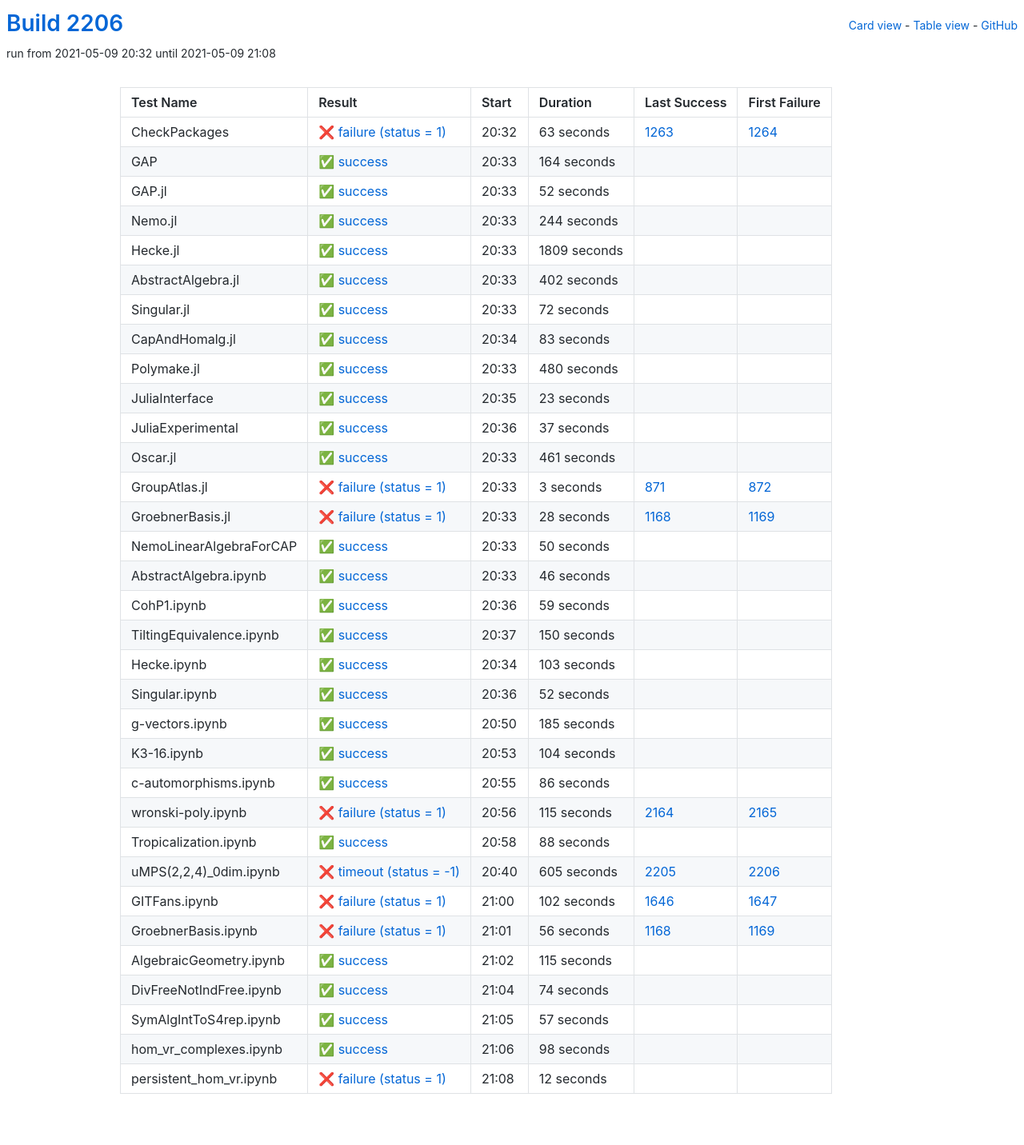
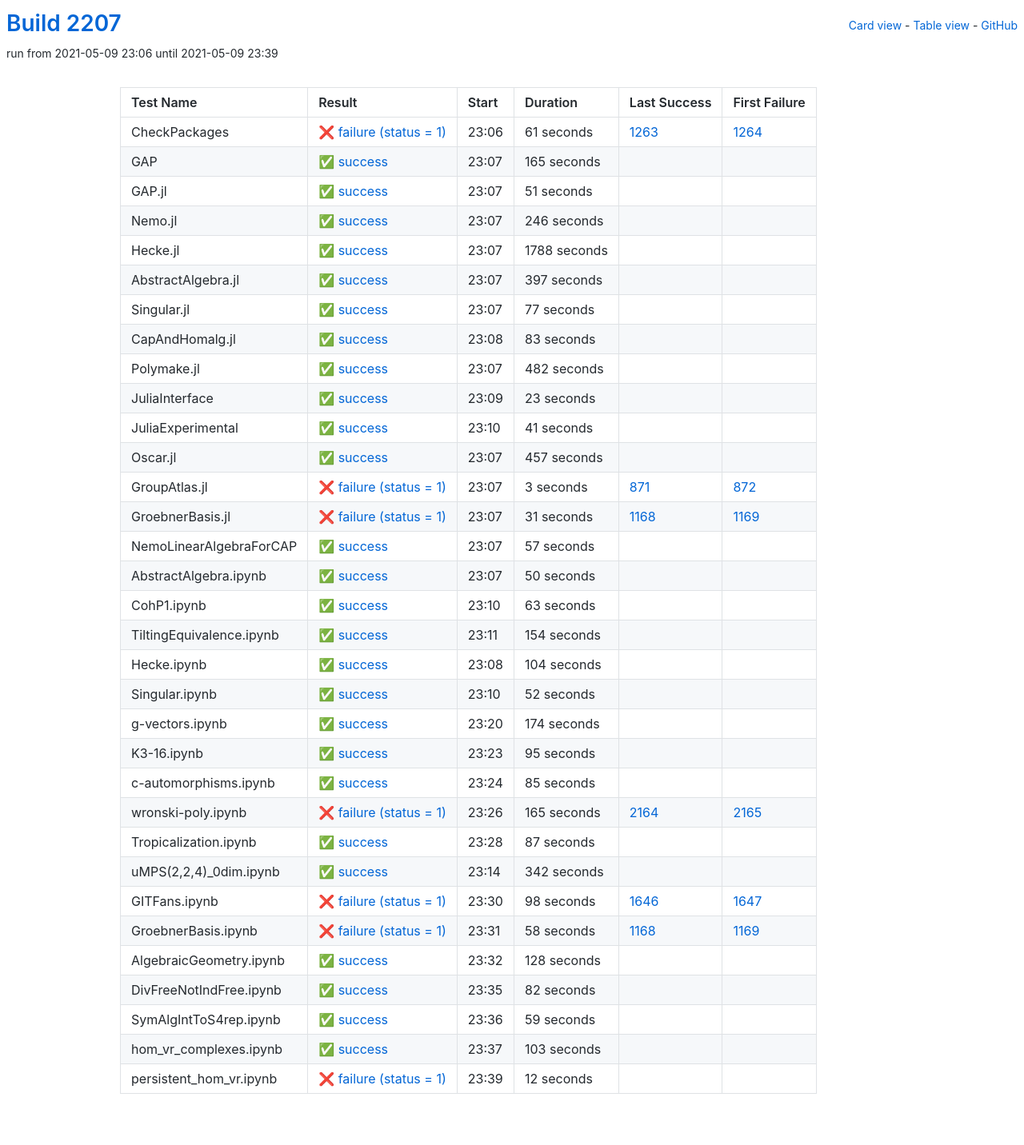
Before and after one commit to oscar-system/oscar-ci-status-stable, a Jekyll site: the page built from table.html, in a window 1280 px wide. Shown: the whole page at 80% size. Built offline with Jekyll 4.4.1, drawn with Linux system fonts in a browser that asks for light colours.

Commit message:
Build #2207

```diff
--- a/_data/ci.yml
+++ b/_data/ci.yml
@@ -1,6 +1,6 @@
 ---
-build: 2206
-build_url: https://oscarci.mathematik.uni-kl.de/job/oscar-stable/2206/
+build: 2207
+build_url: https://oscarci.mathematik.uni-kl.de/job/oscar-stable/2207/
 job: oscar-stable
 organization: oscar-system
 repo: oscar-ci-status-stable
@@ -8,92 +8,92 @@ repourl: https://github.com/oscar-system/oscar-ci-status-stable
 tests:
 - name: CheckPackages
   id: checkpackages
-  log: https://oscarci.mathematik.uni-kl.de/job/oscar-stable/2206/artifact/logs/build-2206/CheckPackages.log
-  start: 2021-05-09 20:32
+  log: https://oscarci.mathematik.uni-kl.de/job/oscar-stable/2207/artifact/logs/build-2207/CheckPackages.log
+  start: 2021-05-09 23:06
   success: false
   exitcode: 1
   status: failure
-  duration: 63
+  duration: 61
   last_success: 1263
   last_success_url: https://oscarci.mathematik.uni-kl.de/job/oscar-stable/1263/
   first_failure: 1264
   first_failure_url: https://oscarci.mathematik.uni-kl.de/job/oscar-stable/1264/
 - name: GAP
   id: gap
-  log: https://oscarci.mathematik.uni-kl.de/job/oscar-stable/2206/artifact/logs/build-2206/GAP.log
-  start: 2021-05-09 20:33
+  log: https://oscarci.mathematik.uni-kl.de/job/oscar-stable/2207/artifact/logs/build-2207/GAP.log
+  start: 2021-05-09 23:07
   success: true
   exitcode: 0
   status: success
-  duration: 164
+  duration: 165
   last_success: false
   last_success_url:
   first_failure: false
   first_failure_url:
 - name: GAP.jl
   id: gap-jl
-  log: https://oscarci.mathematik.uni-kl.de/job/oscar-stable/2206/artifact/logs/build-2206/GAP.jl.log
-  start: 2021-05-09 20:33
+  log: https://oscarci.mathematik.uni-kl.de/job/oscar-stable/2207/artifact/logs/build-2207/GAP.jl.log
+  start: 2021-05-09 23:07
   success: true
   exitcode: 0
   status: success
-  duration: 52
+  duration: 51
   last_success: false
   last_success_url:
   first_failure: false
   first_failure_url:
 - name: Nemo.jl
   id: nemo-jl
-  log: https://oscarci.mathematik.uni-kl.de/job/oscar-stable/2206/artifact/logs/build-2206/Nemo.jl.log
-  start: 2021-05-09 20:33
+  log: https://oscarci.mathematik.uni-kl.de/job/oscar-stable/2207/artifact/logs/build-2207/Nemo.jl.log
+  start: 2021-05-09 23:07
   success: true
   exitcode: 0
   status: success
-  duration: 244
+  duration: 246
   last_success: false
   last_success_url:
   first_failure: false
   first_failure_url:
 - name: Hecke.jl
   id: hecke-jl
-  log: https://oscarci.mathematik.uni-kl.de/job/oscar-stable/2206/artifact/logs/build-2206/Hecke.jl.log
-  start: 2021-05-09 20:33
+  log: https://oscarci.mathematik.uni-kl.de/job/oscar-stable/2207/artifact/logs/build-2207/Hecke.jl.log
+  start: 2021-05-09 23:07
   success: true
   exitcode: 0
   status: success
-  duration: 1809
+  duration: 1788
   last_success: false
   last_success_url:
   first_failure: false
   first_failure_url:
 - name: AbstractAlgebra.jl
   id: abstractalgebra-jl
-  log: https://oscarci.mathematik.uni-kl.de/job/oscar-stable/2206/artifact/logs/build-2206/AbstractAlgebra.jl.log
-  start: 2021-05-09 20:33
+  log: https://oscarci.mathematik.uni-kl.de/job/oscar-stable/2207/artifact/logs/build-2207/AbstractAlgebra.jl.log
+  start: 2021-05-09 23:07
   success: true
   exitcode: 0
   status: success
-  duration: 402
+  duration: 397
   last_success: false
   last_success_url:
   first_failure: false
   first_failure_url:
 - name: Singular.jl
   id: singular-jl
-  log: https://oscarci.mathematik.uni-kl.de/job/oscar-stable/2206/artifact/logs/build-2206/Singular.jl.log
-  start: 2021-05-09 20:33
+  log: https://oscarci.mathematik.uni-kl.de/job/oscar-stable/2207/artifact/logs/build-2207/Singular.jl.log
+  start: 2021-05-09 23:07
   success: true
   exitcode: 0
   status: success
-  duration: 72
+  duration: 77
   last_success: false
   last_success_url:
   first_failure: false
   first_failure_url:
 - name: CapAndHomalg.jl
   id: capandhomalg-jl
-  log: https://oscarci.mathematik.uni-kl.de/job/oscar-stable/2206/artifact/logs/build-2206/CapAndHomalg.jl.log
-  start: 2021-05-09 20:34
+  log: https://oscarci.mathematik.uni-kl.de/job/oscar-stable/2207/artifact/logs/build-2207/CapAndHomalg.jl.log
+  start: 2021-05-09 23:08
   success: true
   exitcode: 0
   status: success
@@ -104,20 +104,20 @@ tests:
   first_failure_url:
 - name: Polymake.jl
   id: polymake-jl
-  log: https://oscarci.mathematik.uni-kl.de/job/oscar-stable/2206/artifact/logs/build-2206/Polymake.jl.log
-  start: 2021-05-09 20:33
+  log: https://oscarci.mathematik.uni-kl.de/job/oscar-stable/2207/artifact/logs/build-2207/Polymake.jl.log
+  start: 2021-05-09 23:07
   success: true
   exitcode: 0
   status: success
-  duration: 480
+  duration: 482
   last_success: false
   last_success_url:
   first_failure: false
   first_failure_url:
 - name: JuliaInterface
   id: juliainterface
-  log: https://oscarci.mathematik.uni-kl.de/job/oscar-stable/2206/artifact/logs/build-2206/JuliaInterface.log
-  start: 2021-05-09 20:35
+  log: https://oscarci.mathematik.uni-kl.de/job/oscar-stable/2207/artifact/logs/build-2207/JuliaInterface.log
+  start: 2021-05-09 23:09
   success: true
   exitcode: 0
   status: success
@@ -128,32 +128,32 @@ tests:
   first_failure_url:
 - name: JuliaExperimental
   id: juliaexperimental
-  log: https://oscarci.mathematik.uni-kl.de/job/oscar-stable/2206/artifact/logs/build-2206/JuliaExperimental.log
-  start: 2021-05-09 20:36
+  log: https://oscarci.mathematik.uni-kl.de/job/oscar-stable/2207/artifact/logs/build-2207/JuliaExperimental.log
+  start: 2021-05-09 23:10
   success: true
   exitcode: 0
   status: success
-  duration: 37
+  duration: 41
   last_success: false
   last_success_url:
   first_failure: false
   first_failure_url:
 - name: Oscar.jl
   id: oscar-jl
-  log: https://oscarci.mathematik.uni-kl.de/job/oscar-stable/2206/artifact/logs/build-2206/Oscar.jl.log
-  start: 2021-05-09 20:33
+  log: https://oscarci.mathematik.uni-kl.de/job/oscar-stable/2207/artifact/logs/build-2207/Oscar.jl.log
+  start: 2021-05-09 23:07
   success: true
   exitcode: 0
   status: success
-  duration: 461
+  duration: 457
   last_success: false
   last_success_url:
   first_failure: false
   first_failure_url:
 - name: GroupAtlas.jl
   id: groupatlas-jl
-  log: https://oscarci.mathematik.uni-kl.de/job/oscar-stable/2206/artifact/logs/build-2206/GroupAtlas.jl.log
-  start: 2021-05-09 20:33
+  log: https://oscarci.mathematik.uni-kl.de/job/oscar-stable/2207/artifact/logs/build-2207/GroupAtlas.jl.log
+  start: 2021-05-09 23:07
   success: false
   exitcode: 1
   status: failure
@@ -164,20 +164,32 @@ tests:
   first_failure_url: https://oscarci.mathematik.uni-kl.de/job/oscar-stable/872/
 - name: GroebnerBasis.jl
   id: groebnerbasis-jl
-  log: https://oscarci.mathematik.uni-kl.de/job/oscar-stable/2206/artifact/logs/build-2206/GroebnerBasis.jl.log
-  start: 2021-05-09 20:33
+  log: https://oscarci.mathematik.uni-kl.de/job/oscar-stable/2207/artifact/logs/build-2207/GroebnerBasis.jl.log
+  start: 2021-05-09 23:07
   success: false
   exitcode: 1
   status: failure
-  duration: 28
+  duration: 31
   last_success: 1168
   last_success_url: https://oscarci.mathematik.uni-kl.de/job/oscar-stable/1168/
   first_failure: 1169
   first_failure_url: https://oscarci.mathematik.uni-kl.de/job/oscar-stable/1169/
 - name: NemoLinearAlgebraForCAP
   id: nemolinearalgebraforcap
-  log: https://oscarci.mathematik.uni-kl.de/job/oscar-stable/2206/artifact/logs/build-2206/NemoLinearAlgebraForCAP.log
-  start: 2021-05-09 20:33
+  log: https://oscarci.mathematik.uni-kl.de/job/oscar-stable/2207/artifact/logs/build-2207/NemoLinearAlgebraForCAP.log
+  start: 2021-05-09 23:07
+  success: true
+  exitcode: 0
+  status: success
+  duration: 57
+  last_success: false
+  last_success_url:
+  first_failure: false
+  first_failure_url:
+- name: AbstractAlgebra.ipynb
+  id: abstractalgebra-ipynb
+  log: https://oscarci.mathematik.uni-kl.de/job/oscar-stable/2207/artifact/logs/build-2207/AbstractAlgebra.ipynb.log
+  start: 2021-05-09 23:07
   success: true
   exitcode: 0
   status: success
@@ -186,58 +198,46 @@ tests:
   last_success_url:
   first_failure: false
   first_failure_url:
-- name: AbstractAlgebra.ipynb
-  id: abstractalgebra-ipynb
-  log: https://oscarci.mathematik.uni-kl.de/job/oscar-stable/2206/artifact/logs/build-2206/AbstractAlgebra.ipynb.log
-  start: 2021-05-09 20:33
+- name: CohP1.ipynb
+  id: cohp1-ipynb
+  log: https://oscarci.mathematik.uni-kl.de/job/oscar-stable/2207/artifact/logs/build-2207/CohP1.ipynb.log
+  start: 2021-05-09 23:10
   success: true
   exitcode: 0
   status: success
-  duration: 46
-  last_success: false
-  last_success_url:
-  first_failure: false
-  first_failure_url:
-- name: CohP1.ipynb
-  id: cohp1-ipynb
-  log: https://oscarci.mathematik.uni-kl.de/job/oscar-stable/2206/artifact/logs/build-2206/CohP1.ipynb.log
-  start: 2021-05-09 20:36
-  success: true
-  exitcode: 0
-  status: success
-  duration: 59
+  duration: 63
   last_success: false
   last_success_url:
   first_failure: false
   first_failure_url:
 - name: TiltingEquivalence.ipynb
   id: tiltingequivalence-ipynb
-  log: https://oscarci.mathematik.uni-kl.de/job/oscar-stable/2206/artifact/logs/build-2206/TiltingEquivalence.ipynb.log
-  start: 2021-05-09 20:37
+  log: https://oscarci.mathematik.uni-kl.de/job/oscar-stable/2207/artifact/logs/build-2207/TiltingEquivalence.ipynb.log
+  start: 2021-05-09 23:11
   success: true
   exitcode: 0
   status: success
-  duration: 150
+  duration: 154
   last_success: false
   last_success_url:
   first_failure: false
   first_failure_url:
 - name: Hecke.ipynb
   id: hecke-ipynb
-  log: https://oscarci.mathematik.uni-kl.de/job/oscar-stable/2206/artifact/logs/build-2206/Hecke.ipynb.log
-  start: 2021-05-09 20:34
+  log: https://oscarci.mathematik.uni-kl.de/job/oscar-stable/2207/artifact/logs/build-2207/Hecke.ipynb.log
+  start: 2021-05-09 23:08
   success: true
   exitcode: 0
   status: success
-  duration: 103
+  duration: 104
   last_success: false
   last_success_url:
   first_failure: false
   first_failure_url:
 - name: Singular.ipynb
   id: singular-ipynb
-  log: https://oscarci.mathematik.uni-kl.de/job/oscar-stable/2206/artifact/logs/build-2206/Singular.ipynb.log
-  start: 2021-05-09 20:36
+  log: https://oscarci.mathematik.uni-kl.de/job/oscar-stable/2207/artifact/logs/build-2207/Singular.ipynb.log
+  start: 2021-05-09 23:10
   success: true
   exitcode: 0
   status: success
@@ -248,152 +248,152 @@ tests:
   first_failure_url:
 - name: g-vectors.ipynb
   id: g-vectors-ipynb
-  log: https://oscarci.mathematik.uni-kl.de/job/oscar-stable/2206/artifact/logs/build-2206/g-vectors.ipynb.log
-  start: 2021-05-09 20:50
+  log: https://oscarci.mathematik.uni-kl.de/job/oscar-stable/2207/artifact/logs/build-2207/g-vectors.ipynb.log
+  start: 2021-05-09 23:20
   success: true
   exitcode: 0
   status: success
-  duration: 185
+  duration: 174
   last_success: false
   last_success_url:
   first_failure: false
   first_failure_url:
 - name: K3-16.ipynb
   id: k3-16-ipynb
-  log: https://oscarci.mathematik.uni-kl.de/job/oscar-stable/2206/artifact/logs/build-2206/K3-16.ipynb.log
-  start: 2021-05-09 20:53
+  log: https://oscarci.mathematik.uni-kl.de/job/oscar-stable/2207/artifact/logs/build-2207/K3-16.ipynb.log
+  start: 2021-05-09 23:23
   success: true
   exitcode: 0
   status: success
-  duration: 104
+  duration: 95
   last_success: false
   last_success_url:
   first_failure: false
   first_failure_url:
 - name: c-automorphisms.ipynb
   id: c-automorphisms-ipynb
-  log: https://oscarci.mathematik.uni-kl.de/job/oscar-stable/2206/artifact/logs/build-2206/c-automorphisms.ipynb.log
-  start: 2021-05-09 20:55
+  log: https://oscarci.mathematik.uni-kl.de/job/oscar-stable/2207/artifact/logs/build-2207/c-automorphisms.ipynb.log
+  start: 2021-05-09 23:24
   success: true
   exitcode: 0
   status: success
-  duration: 86
+  duration: 85
   last_success: false
   last_success_url:
   first_failure: false
   first_failure_url:
 - name: wronski-poly.ipynb
   id: wronski-poly-ipynb
-  log: https://oscarci.mathematik.uni-kl.de/job/oscar-stable/2206/artifact/logs/build-2206/wronski-poly.ipynb.log
-  start: 2021-05-09 20:56
+  log: https://oscarci.mathematik.uni-kl.de/job/oscar-stable/2207/artifact/logs/build-2207/wronski-poly.ipynb.log
+  start: 2021-05-09 23:26
   success: false
   exitcode: 1
   status: failure
-  duration: 115
+  duration: 165
   last_success: 2164
   last_success_url: https://oscarci.mathematik.uni-kl.de/job/oscar-stable/2164/
   first_failure: 2165
   first_failure_url: https://oscarci.mathematik.uni-kl.de/job/oscar-stable/2165/
 - name: Tropicalization.ipynb
   id: tropicalization-ipynb
-  log: https://oscarci.mathematik.uni-kl.de/job/oscar-stable/2206/artifact/logs/build-2206/Tropicalization.ipynb.log
-  start: 2021-05-09 20:58
+  log: https://oscarci.mathematik.uni-kl.de/job/oscar-stable/2207/artifact/logs/build-2207/Tropicalization.ipynb.log
+  start: 2021-05-09 23:28
   success: true
   exitcode: 0
   status: success
-  duration: 88
+  duration: 87
   last_success: false
   last_success_url:
   first_failure: false
   first_failure_url:
 - name: uMPS(2,2,4)_0dim.ipynb
   id: umps-2-2-4-0dim-ipynb
-  log: https://oscarci.mathematik.uni-kl.de/job/oscar-stable/2206/artifact/logs/build-2206/uMPS-2-2-4-_0dim.ipynb.log
-  start: 2021-05-09 20:40
-  success: false
-  exitcode: -1
-  status: timeout
-  duration: 605
-  last_success: 2205
-  last_success_url: https://oscarci.mathematik.uni-kl.de/job/oscar-stable/2205/
-  first_failure: 2206
-  first_failure_url: https://oscarci.mathematik.uni-kl.de/job/oscar-stable/2206/
+  log: https://oscarci.mathematik.uni-kl.de/job/oscar-stable/2207/artifact/logs/build-2207/uMPS-2-2-4-_0dim.ipynb.log
+  start: 2021-05-09 23:14
+  success: true
+  exitcode: 0
+  status: success
+  duration: 342
+  last_success: false
+  last_success_url:
+  first_failure: false
+  first_failure_url:
 - name: GITFans.ipynb
   id: gitfans-ipynb
-  log: https://oscarci.mathematik.uni-kl.de/job/oscar-stable/2206/artifact/logs/build-2206/GITFans.ipynb.log
-  start: 2021-05-09 21:00
+  log: https://oscarci.mathematik.uni-kl.de/job/oscar-stable/2207/artifact/logs/build-2207/GITFans.ipynb.log
+  start: 2021-05-09 23:30
   success: false
   exitcode: 1
   status: failure
-  duration: 102
+  duration: 98
   last_success: 1646
   last_success_url: https://oscarci.mathematik.uni-kl.de/job/oscar-stable/1646/
   first_failure: 1647
   first_failure_url: https://oscarci.mathematik.uni-kl.de/job/oscar-stable/1647/
 - name: GroebnerBasis.ipynb
   id: groebnerbasis-ipynb
-  log: https://oscarci.mathematik.uni-kl.de/job/oscar-stable/2206/artifact/logs/build-2206/GroebnerBasis.ipynb.log
-  start: 2021-05-09 21:01
+  log: https://oscarci.mathematik.uni-kl.de/job/oscar-stable/2207/artifact/logs/build-2207/GroebnerBasis.ipynb.log
+  start: 2021-05-09 23:31
   success: false
   exitcode: 1
   status: failure
-  duration: 56
+  duration: 58
   last_success: 1168
   last_success_url: https://oscarci.mathematik.uni-kl.de/job/oscar-stable/1168/
   first_failure: 1169
   first_failure_url: https://oscarci.mathematik.uni-kl.de/job/oscar-stable/1169/
 - name: AlgebraicGeometry.ipynb
   id: algebraicgeometry-ipynb
-  log: https://oscarci.mathematik.uni-kl.de/job/oscar-stable/2206/artifact/logs/build-2206/AlgebraicGeometry.ipynb.log
-  start: 2021-05-09 21:02
+  log: https://oscarci.mathematik.uni-kl.de/job/oscar-stable/2207/artifact/logs/build-2207/AlgebraicGeometry.ipynb.log
+  start: 2021-05-09 23:32
   success: true
   exitcode: 0
   status: success
-  duration: 115
+  duration: 128
   last_success: false
   last_success_url:
   first_failure: false
   first_failure_url:
 - name: DivFreeNotIndFree.ipynb
   id: divfreenotindfree-ipynb
-  log: https://oscarci.mathematik.uni-kl.de/job/oscar-stable/2206/artifact/logs/build-2206/DivFreeNotIndFree.ipynb.log
-  start: 2021-05-09 21:04
+  log: https://oscarci.mathematik.uni-kl.de/job/oscar-stable/2207/artifact/logs/build-2207/DivFreeNotIndFree.ipynb.log
+  start: 2021-05-09 23:35
   success: true
   exitcode: 0
   status: success
-  duration: 74
+  duration: 82
   last_success: false
   last_success_url:
   first_failure: false
   first_failure_url:
 - name: SymAlgIntToS4rep.ipynb
   id: symalginttos4rep-ipynb
-  log: https://oscarci.mathematik.uni-kl.de/job/oscar-stable/2206/artifact/logs/build-2206/SymAlgIntToS4rep.ipynb.log
-  start: 2021-05-09 21:05
+  log: https://oscarci.mathematik.uni-kl.de/job/oscar-stable/2207/artifact/logs/build-2207/SymAlgIntToS4rep.ipynb.log
+  start: 2021-05-09 23:36
   success: true
   exitcode: 0
   status: success
-  duration: 57
+  duration: 59
   last_success: false
   last_success_url:
   first_failure: false
   first_failure_url:
 - name: hom_vr_complexes.ipynb
   id: hom-vr-complexes-ipynb
-  log: https://oscarci.mathematik.uni-kl.de/job/oscar-stable/2206/artifact/logs/build-2206/hom_vr_complexes.ipynb.log
-  start: 2021-05-09 21:06
+  log: https://oscarci.mathematik.uni-kl.de/job/oscar-stable/2207/artifact/logs/build-2207/hom_vr_complexes.ipynb.log
+  start: 2021-05-09 23:37
   success: true
   exitcode: 0
   status: success
-  duration: 98
+  duration: 103
   last_success: false
   last_success_url:
   first_failure: false
   first_failure_url:
 - name: persistent_hom_vr.ipynb
   id: persistent-hom-vr-ipynb
-  log: https://oscarci.mathematik.uni-kl.de/job/oscar-stable/2206/artifact/logs/build-2206/persistent_hom_vr.ipynb.log
-  start: 2021-05-09 21:08
+  log: https://oscarci.mathematik.uni-kl.de/job/oscar-stable/2207/artifact/logs/build-2207/persistent_hom_vr.ipynb.log
+  start: 2021-05-09 23:39
   success: false
   exitcode: 1
   status: failure
```
Also changed, not shown: README.md.
